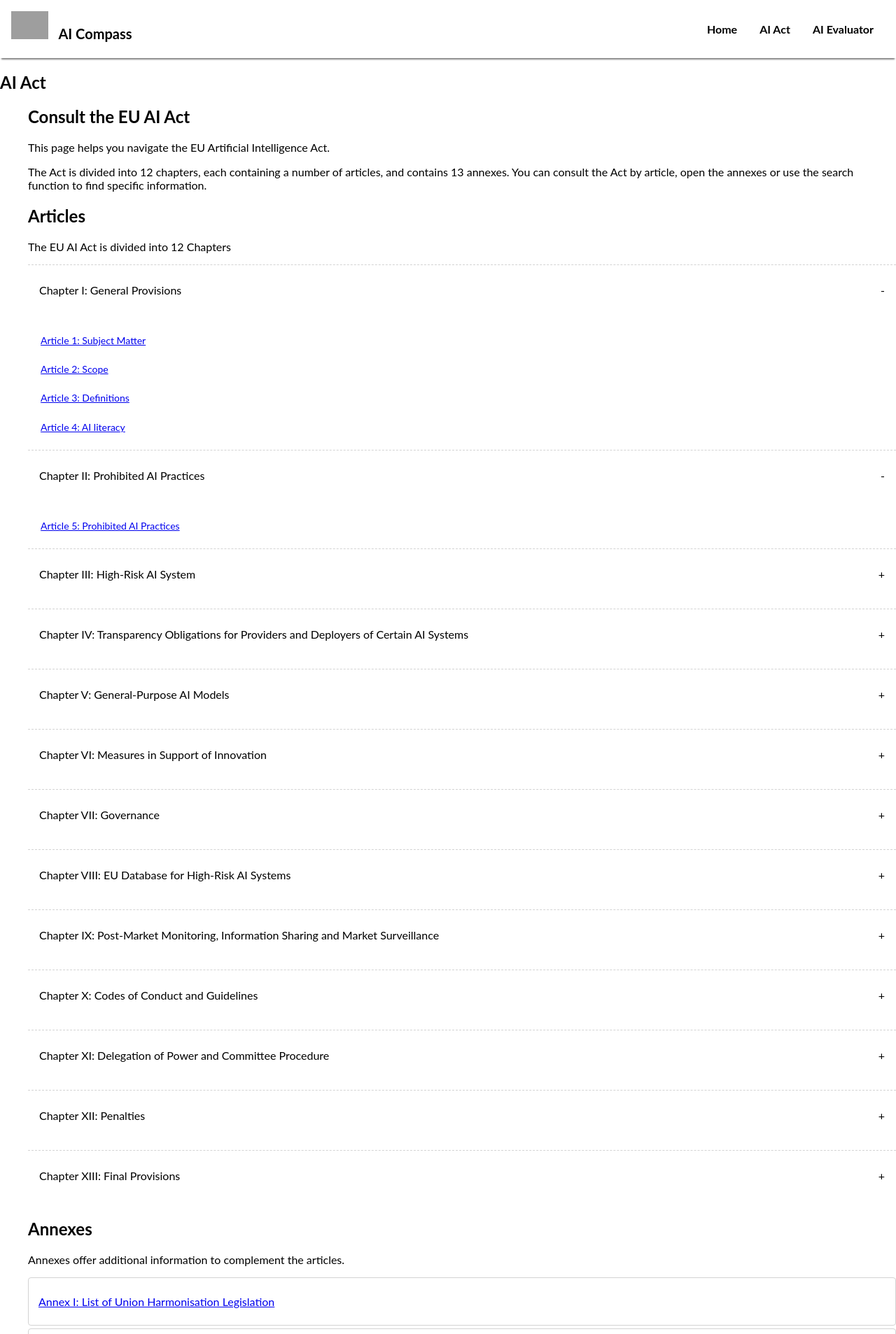
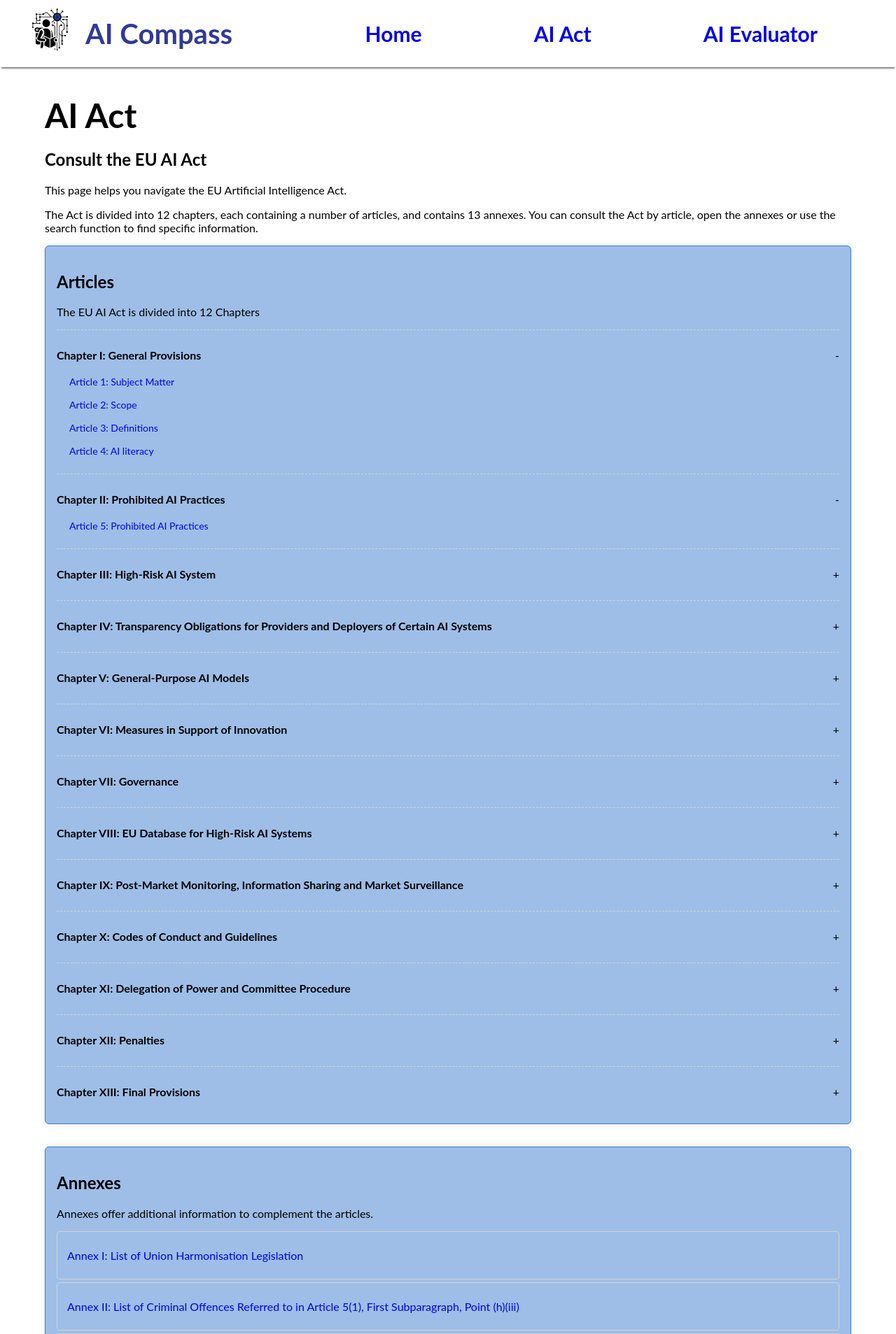
Before and after one commit to Francesco-Barcherini/aicompass, a Flask app: page /ai-act in a window 1280 px wide. Shown: the top 1907 px of the page at 70% size. Run offline with Flask 3, Linux system fonts and the light colour scheme; grey boxes are pictures that could not be loaded.

Commit message:
add: img icons

```diff
--- a/static/css/styles.css
+++ b/static/css/styles.css
@@ -3,6 +3,8 @@ body {
     margin: 0;
     /* Latex font */
     font-family: 'Lato', sans-serif;
+    color: black;
+    background-color: white;
 }
 
 .navbar {
@@ -11,19 +13,26 @@ body {
     background-color: white;
     display: flex;
     justify-content: space-between;
-    padding: 1rem;
+    align-items: center;
+    padding: 0.5rem 2rem;
     box-shadow: 0 4px 2px -2px gray;
     z-index: 1000;
+    color: #303A99;
+}
+
+.logo {
+    display: flex;
+    align-items: center;
 }
 
 .logo img {
-    height: 40px;
+    height: 80px;
     margin-right: 10px;
 }
 
 .logo span {
     font-weight: bold;
-    font-size: 20px;
+    font-size: 40px;
 }
 
 .nav-links {
@@ -32,13 +41,17 @@ body {
 }
 
 .nav-links li {
-    margin: 0 1rem;
+    margin: 0 5rem;
+}
+
+.nav-links a:hover {
+    color: darkblue;
 }
 
 .nav-links a {
     text-decoration: none;
-    color: #000;
     font-weight: bold;
+    font-size: 30px;
 }
 
 /* Accordion for AI Act */
@@ -59,3 +72,20 @@ body {
 .accordion-content.active {
     max-height: 500px;
 }
+
+footer {
+    background-color: white;
+    color: #303A99;
+    padding: 2rem 1rem;
+    text-align: center;
+    box-shadow: 0 -4px 2px -2px gray;
+    width: 100%;
+}
+
+.et_pb_module .et_pb_image .et_pb_image_0_tb_footer {
+    margin: 0 auto;
+}
+
+.et_pb_module .et_pb_text .et_pb_text_2_tb_footer .et_pb_text_align_left .et_pb_bg_layout_light {
+    margin: 0 auto;
+}
--- a/templates/ai_act.html
+++ b/templates/ai_act.html
@@ -1,7 +1,7 @@
 {% extends "base.html" %}
 
 {% block content %}
-<h2>AI Act</h2>
+<h2 id="title">AI Act</h2>
 <ul>
     <div id="main-content">
 
@@ -21,7 +21,7 @@
 
 
         <div class="et_pb_row et_pb_row_0 et_pb_equal_columns et_pb_row_1-4_1-2_1-4">
-            <div class="et_pb_column et_pb_column_1_2 et_pb_column_1 et_pb_css_mix_blend_mode_passthrough et_had_animation" style="">
+            <div class="begin et_pb_column et_pb_column_1_2 et_pb_column_1 et_had_animation" style="">
 
 
 
@@ -417,27 +417,56 @@
             </div>
 
 
-</div><style>.aia-table-of-contents {
+</div><style>
+.content {
+    margin: 2rem 4rem;
 }
+
+
+
+h2#title {
+    font-size: 3rem;
+    font-weight: 700;
+    margin-bottom: 1rem;
+}
+
+.et_pb_css_mix_blend_mode_passthrough {
+    border: #3B7BCE 1px solid;
+    border-radius: 6px;
+    padding: 1rem;
+    box-shadow: 0 0 10px rgba(0, 0, 0, 0.1);
+    background-color: #3b7bce7e;
+    margin-bottom: 2rem;
+}
+
+.aia-table-of-contents {
+}
+
+body ul {
+    padding: 0;
+}
+
 .accordion-header {
 display: flex;
 flex-direction: row;
 justify-content: space-between;
 align-items: baseline;
 cursor: pointer;
-margin-top: 8px;
-padding-top: 2px;
+margin: 8px 0 4px 0;
+padding: 2px 0 0 0;
 user-select: none;
 border-top: 1px dashed lightgray;
 }
 .accordion-header:hover {
 color: #3B7BCE
 }
+
 .parent-title {
 font-size: 16px;
 padding-top: 8px;
 width: 80%;
 user-select: auto;
+font-weight: bold;
 }
 .accordion-button {
 margin-left: 6px;
@@ -447,20 +476,31 @@ background-color: transparent;
 .accordion-content {
 max-height: 0;
 overflow: hidden;
+padding-top: 0;
 }
 .accordion-content.activeCont {
 max-height: 100%;
 }
 .child-article {
 padding-left: 18px;
-padding-top: .6em;
+padding-top: 0;
 padding-bottom: 0em;
 font-size: 14px;
 line-height: 1.35;
+margin-top: 0;
 }
+.child-article a {
+    text-decoration: none;
+}
+
+.child-article a:hover {
+    text-decoration: none;
+    color: #3B7BCE;
+}
+
 .child-chapter {
 padding-left: 18px;
-padding-top: .6em;
+padding-top: 0em;
 padding-bottom: 0em;
 font-size: 15px;
 line-height: 1.35;
@@ -473,7 +513,13 @@ content: "+";
 }
 .active:after {
 content: "-";
-}</style><script>var accHead = document.getElementsByClassName("accordion-header");
+}
+
+.annexes-list a {
+    text-decoration: none;
+}
+
+</style><script>var accHead = document.getElementsByClassName("accordion-header");
 var i;
 for (i = 0; i < accHead.length; i++) {
 accHead[i].addEventListener("click", function () {
--- a/templates/base.html
+++ b/templates/base.html
@@ -5,12 +5,13 @@
     <meta name="viewport" content="width=device-width, initial-scale=1.0">
     <title>AI Compass</title>
     <link rel="stylesheet" href="/static/css/styles.css">
+    <link rel="icon" type="image/x-icon" href="/static/img/favicon.ico">
 </head>
 <body>
     <!-- Navbar -->
     <nav class="navbar">
         <div class="logo">
-            <img src="/static/img/logo.png" alt="AI Compass Logo">
+            <img src="/static/img/icon.jpeg" alt="AI Compass Logo">
             <span>AI Compass</span>
         </div>
         <ul class="nav-links">
@@ -36,7 +37,7 @@
 
 
             <div class="et_pb_row et_pb_row_1_tb_footer et_pb_gutters1 et_pb_row_1-4_3-4">
-            <div class="et_pb_column et_pb_column_1_4 et_pb_column_3_tb_footer  et_pb_css_mix_blend_mode_passthrough">
+            <div class="et_pb_column et_pb_column_1_4 et_pb_column_3_tb_footer  ">
 
 
 
@@ -46,9 +47,9 @@
 
 
 
-            <span class="et_pb_image_wrap "><img loading="lazy" decoding="async" height="132" src="../static/img/loghi_footer.jpeg" alt="" title="logos" class="wp-image-1554"></span>
+            <span class="et_pb_image_wrap "><img loading="lazy" decoding="async" height="132" src="/static/img/loghi_footer.jpeg" alt="" title="logos" class="wp-image-1554"></span>
         </div>
-        </div><div class="et_pb_column et_pb_column_3_4 et_pb_column_4_tb_footer  et_pb_css_mix_blend_mode_passthrough et-last-child">
+        </div><div class="et_pb_column et_pb_column_3_4 et_pb_column_4_tb_footer   et-last-child">
 
 
 
@@ -58,7 +59,10 @@
 
 
 
-            <div class="et_pb_text_inner">Hic Sunt Leones team, 2024</div>
+            <div class="et_pb_text_inner">
+                Hic Sunt Leones team, 2024 <br>
+                Credits: <a href="https://artificialintelligenceact.eu/">Future of Life Institute</a>
+            </div>
         </div><div class="et_pb_module et_pb_text et_pb_text_3_tb_footer  et_pb_text_align_left et_pb_bg_layout_light">
         </div>
         </div>
```
Also changed, not shown: templates/article_annex.html (+24 -0 lines), static/css/ai_act.css (added), static/img/favicon.ico (added), static/img/icon.jpeg (added).
